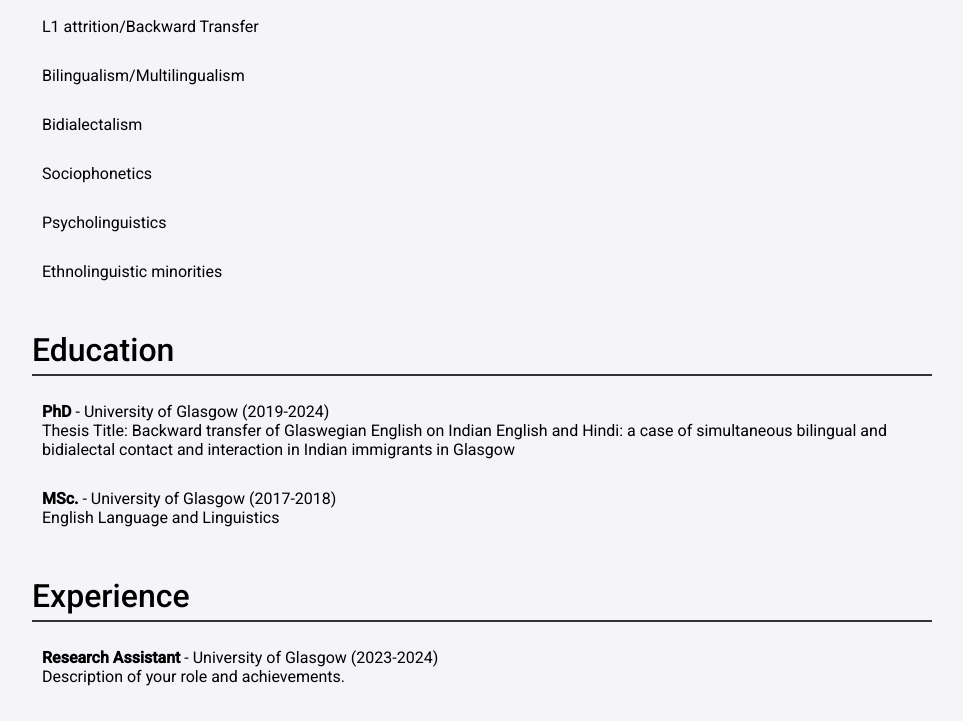
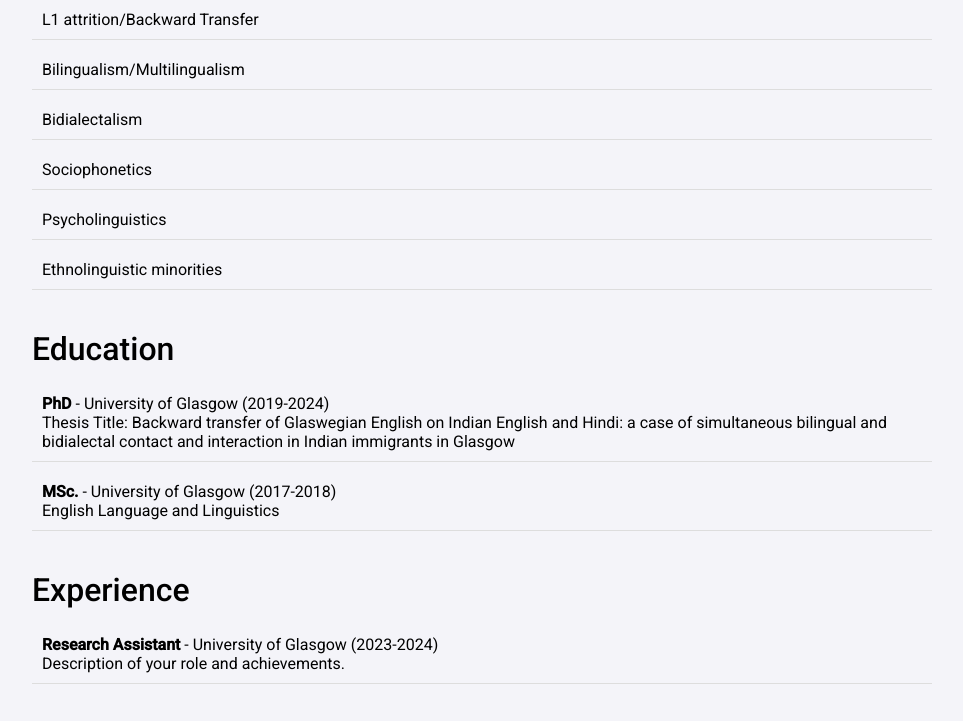
Before and after one commit to Divyanshi09/DivyanshiShaktawat.github.io, a plain HTML site: page index.html in a window 1280 px wide. Shown: the part 531-1252 px from the top of the page, without its empty margins (158-1121 px from the left). Drawn offline with Linux system fonts and the light colour scheme.

Commit message:
Update index.html

```diff
--- a/index.html
+++ b/index.html
@@ -46,8 +46,6 @@
         h2 {
             font-size: 2rem;
             margin-bottom: 15px;
-            border-bottom: 2px solid #333;
-            padding-bottom: 5px;
             font-weight: 500; /* Slightly bold for headings */
         }
         ul {
@@ -58,6 +56,7 @@
             padding: 10px; /* Adjusted padding */
             margin: 10px 0;
             font-weight: 400; /* Normal weight */
+            border-bottom: 1px solid #ddd; /* Light line for separation */
         }
         .footer {
             margin-top: 50px;
```
